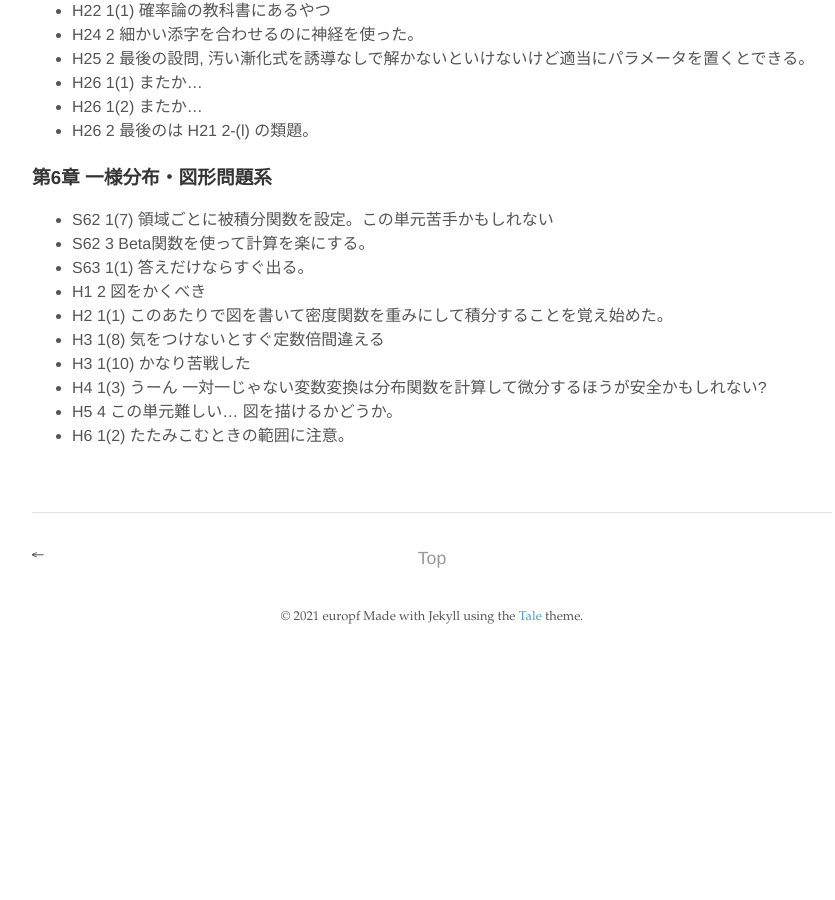
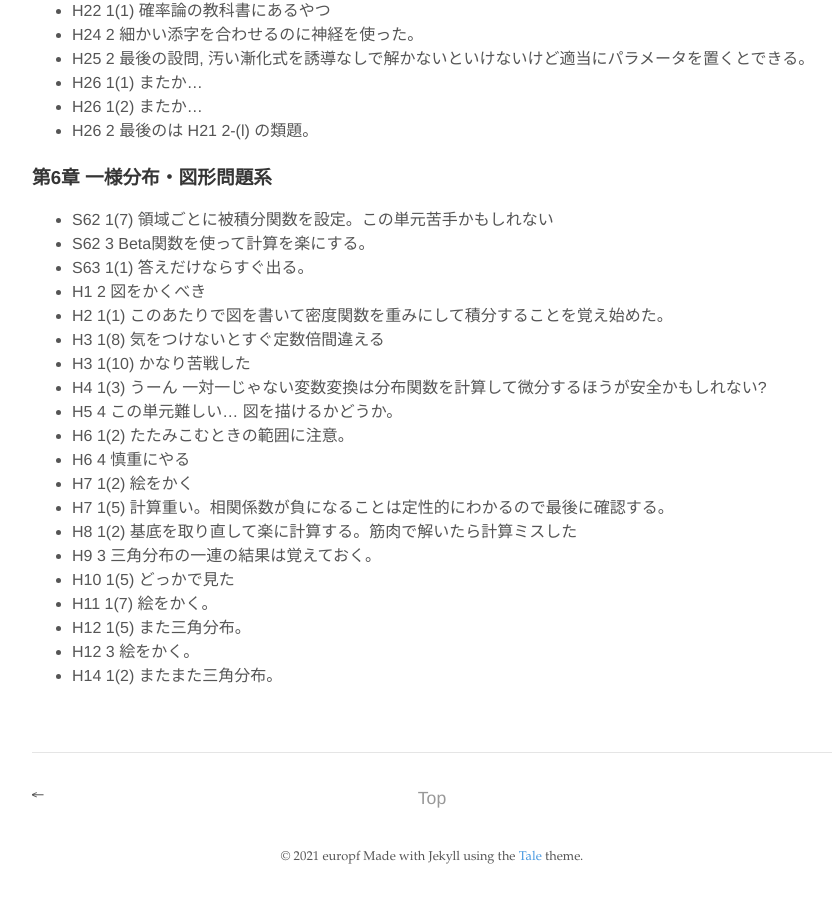
Before and after one commit to europf/europf.github.io, a Jekyll site: the page built from _posts/2021-10-02-introducing-tale.md, in a window 1280 px wide and 900 px high, scrolled down 1076 px. Shown: the whole window, without its empty margins (208-1043 px from the left). Built offline with Jekyll 4.4.1, drawn with Linux system fonts in a browser that asks for light colours; before the commit the page ends 1736 px from its top, so only the background shows below that.

Commit message:
第6章追加

```diff
--- a/_posts/2021-10-02-introducing-tale.md
+++ b/_posts/2021-10-02-introducing-tale.md
@@ -46,3 +46,13 @@ excerpt_separator: <!--more-->
 - H4 1(3) うーん 一対一じゃない変数変換は分布関数を計算して微分するほうが安全かもしれない?
 - H5 4 この単元難しい... 図を描けるかどうか。
 - H6 1(2) たたみこむときの範囲に注意。
+- H6 4 慎重にやる
+- H7 1(2) 絵をかく
+- H7 1(5) 計算重い。相関係数が負になることは定性的にわかるので最後に確認する。
+- H8 1(2) 基底を取り直して楽に計算する。筋肉で解いたら計算ミスした
+- H9 3 三角分布の一連の結果は覚えておく。
+- H10 1(5) どっかで見た
+- H11 1(7) 絵をかく。
+- H12 1(5) また三角分布。
+- H12 3 絵をかく。
+- H14 1(2) またまた三角分布。
```
